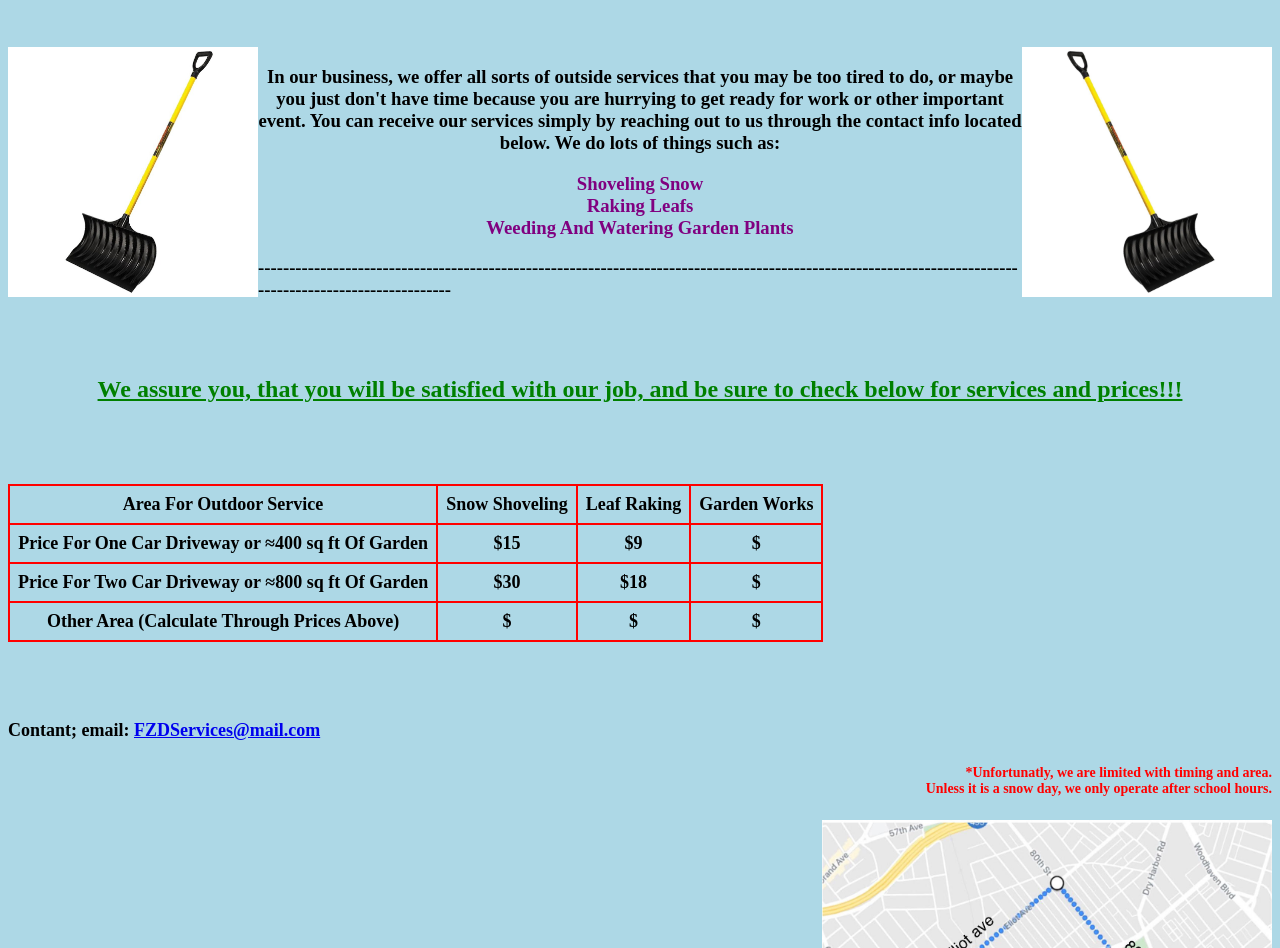
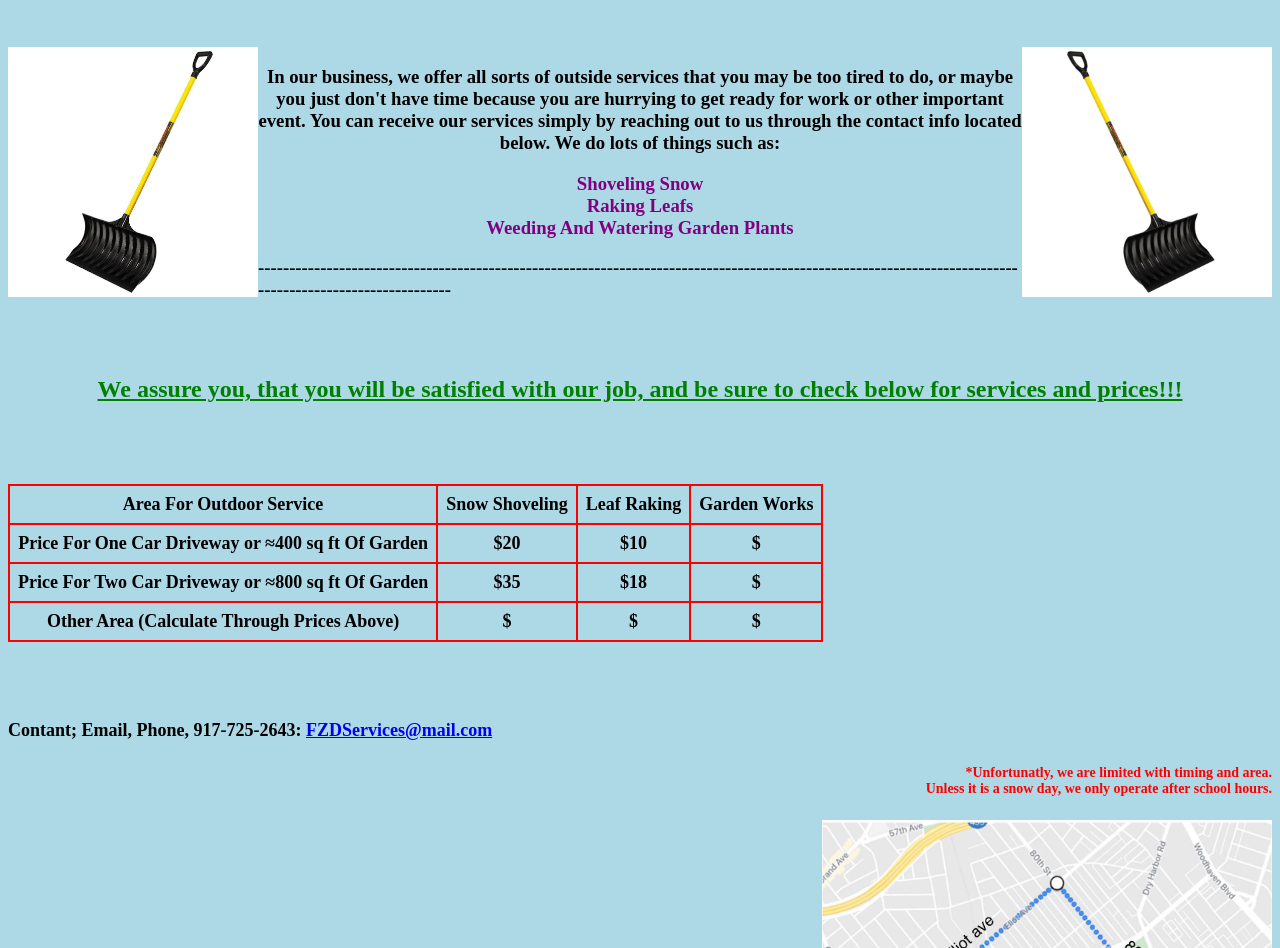
Before and after one commit to FOFIK10/FOFIK10.github.io, a plain HTML site: page index.html in a window 1280 px wide. Shown: the part 152-1100 px from the top of the page. Drawn offline with Linux system fonts and the light colour scheme.

Commit message:
Update index.html

```diff
--- a/index.html
+++ b/index.html
@@ -49,13 +49,13 @@
   </tr>
   <tr>
     <td style="font-size:75%;color:black;"align="center">Price For One Car Driveway or ≈400 sq ft Of Garden</td>
-    <td style="font-size:75%;color:black;"align="center">$15</td>
-    <td style="font-size:75%;color:black;"align="center">$9</td>
+    <td style="font-size:75%;color:black;"align="center">$20</td>
+    <td style="font-size:75%;color:black;"align="center">$10</td>
     <td style="font-size:75%;color:black;"align="center">$</td>
   </tr>
   <tr>
     <td style="font-size:75%;color:black;"align="center">Price For Two Car Driveway or ≈800 sq ft Of Garden</td>
-    <td style="font-size:75%;color:black;"align="center">$30</td>
+    <td style="font-size:75%;color:black;"align="center">$35</td>
     <td style="font-size:75%;color:black;"align="center">$18</td>
     <td style="font-size:75%;color:black;"align="center">$</td>
   </tr>
@@ -69,7 +69,7 @@
 <br>
 <br>
 <div style="font-size:75%;color:black;"align="left">
-  <h4> Contant; email:
+  <h4> Contant; Email,       Phone, 917-725-2643:
     <a href="https://accounts.google.com/ServiceLogin/signinchooser?service=mail&passive=true&rm=false&continue=https%3A%2F%2Fmail.google.com%2Fmail%2F&ss=1&scc=1&ltmpl=default&ltmplcache=2&emr=1&osid=1&flowName=GlifWebSignIn&flowEntry=ServiceLogin">FZDServices@mail.com</a>
 </div>
 <div style="font-size:70%; color:red;"align="right">
```
